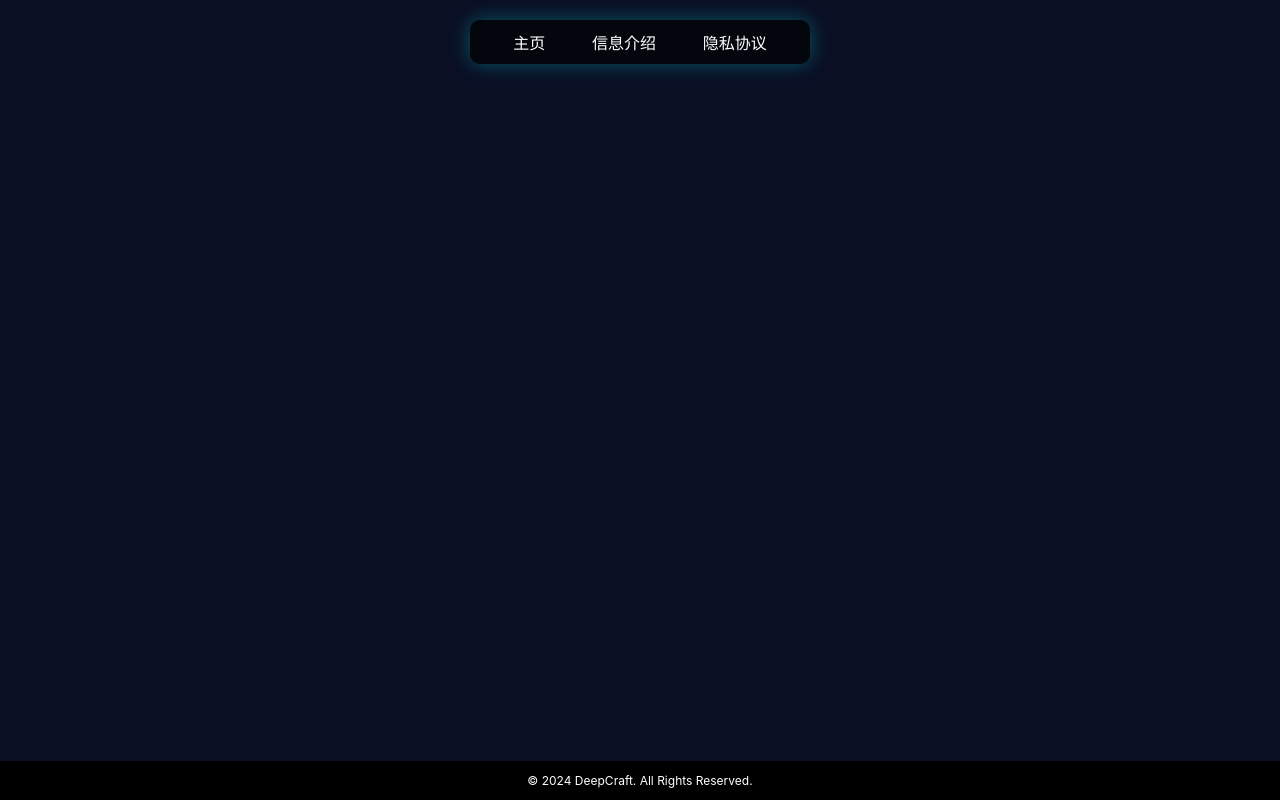
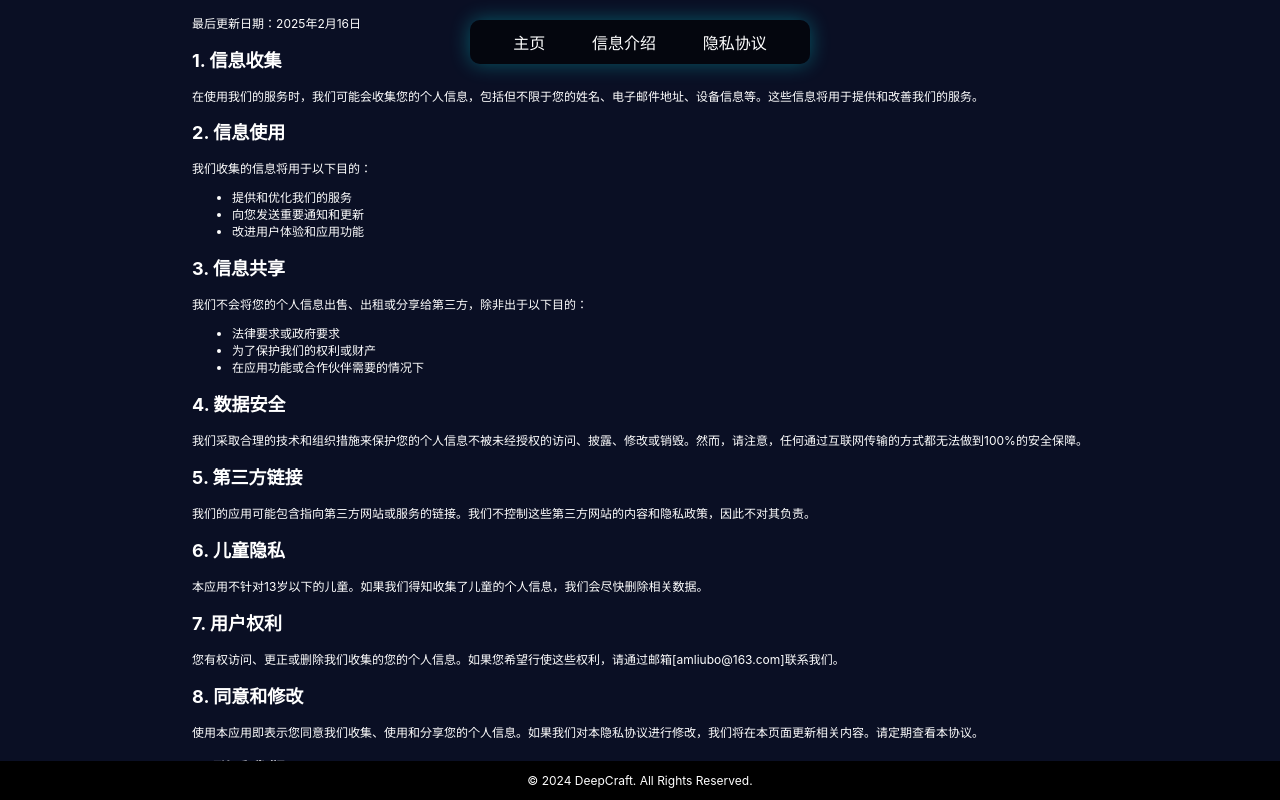
Before and after one commit to amliubo/index, a React (Create React App) app: page /#/privacy in a window 1280 px wide. Built offline with nearby package versions, Linux system fonts and the light colour scheme.

Commit message:
[修改] 资源地址路径

```diff
--- a/package.json
+++ b/package.json
@@ -38,7 +38,7 @@
       "last 1 safari version"
     ]
   },
-  "homepage": "https://amliubo.github.io/index",
+  "homepage": "https://amliubo.github.io",
   "devDependencies": {
     "gh-pages": "^6.2.0"
   }
--- a/src/components/MenuBar.js
+++ b/src/components/MenuBar.js
@@ -5,7 +5,7 @@ import './MenuBar.css';
 const MenuBar = () => {
     return (
         <div className="menu-bar">
-            <Link to="/index" className="menu-item">主页</Link>
+            <Link to="/" className="menu-item">主页</Link>
             <Link to="/about" className="menu-item">信息介绍</Link>
             <Link to="/privacy" className="menu-item">隐私协议</Link>
         </div>
--- a/src/pages/About/AboutInfo.js
+++ b/src/pages/About/AboutInfo.js
@@ -2,7 +2,7 @@ import React from 'react';
 
 const AboutInfo = () => {
     return (
-        <div style={{ color: '#fff', fontSize: '16px', marginTop: '-27%' }}>
+        <div style={{ color: '#fff', padding: '20px', fontSize: '16px', marginTop: '-27%' }}>
             <h2>DeepCraft</h2>
             <p>基于 DeepSeek-V3 智能工具，旨在提升工作效率与创造力。</p>
             <p>融合自然语言处理、帮助你轻松处理文本、数据分析、代码生成等任务。无论你是开发者、内容创作者还是数据分析师，DeepCraft 都能提供强大的 AI 赋能，助力高效创作与决策。</p>
--- a/src/pages/Home/Home.js
+++ b/src/pages/Home/Home.js
@@ -1,18 +1,19 @@
-import React from "react";
-import { BrowserRouter as Router, Route, Routes } from "react-router-dom";
+import React from 'react';
+import { HashRouter as Router, Route, Routes } from 'react-router-dom';
 import "./Home.css";
 import MenuBar from "../../components/MenuBar";
 import Index from "../../components/Index";
 import PrivacyPolicy from "../Privacy/PrivacyPolicy";
 import AboutInfo from "../About/AboutInfo";
 import Copyright from "../../components/Copyright";
+
 function Home() {
     return (
         <Router>
             <div className="home-page">
                 <MenuBar />
                 <Routes>
-                    <Route path="/index" element={<Index />} />
+                    <Route path="/" element={<Index />} />
                     <Route path="/about" element={<AboutInfo />} />
                     <Route path="/privacy" element={<PrivacyPolicy />} />
                 </Routes>
--- a/src/pages/Privacy/PrivacyPolicy.js
+++ b/src/pages/Privacy/PrivacyPolicy.js
@@ -8,28 +8,24 @@ const PrivacyPolicy = () => {
 
             <h2>1. 信息收集</h2>
             <p>
-                在使用我们的应用时，我们可能会收集您的个人信息，包括但不限于您的姓名、电子邮件地址、设备信息、位置信息等。这些信息将用于提供和改善我们的服务。
+                在使用我们的服务时，我们可能会收集您的个人信息，包括但不限于您的姓名、电子邮件地址、设备信息等。这些信息将用于提供和改善我们的服务。
             </p>
 
             <h2>2. 信息使用</h2>
-            <p>
-                我们收集的信息将用于以下目的：
+            <p>我们收集的信息将用于以下目的：</p>
             <ul>
                 <li>提供和优化我们的服务</li>
                 <li>向您发送重要通知和更新</li>
                 <li>改进用户体验和应用功能</li>
             </ul>
-            </p>
 
             <h2>3. 信息共享</h2>
-            <p>
-                我们不会将您的个人信息出售、出租或分享给第三方，除非出于以下目的：
+            <p>我们不会将您的个人信息出售、出租或分享给第三方，除非出于以下目的：</p>
             <ul>
                 <li>法律要求或政府要求</li>
                 <li>为了保护我们的权利或财产</li>
                 <li>在应用功能或合作伙伴需要的情况下</li>
             </ul>
-            </p>
 
             <h2>4. 数据安全</h2>
             <p>
@@ -57,12 +53,10 @@ const PrivacyPolicy = () => {
             </p>
 
             <h2>9. 联系我们</h2>
-            <p>
-                如果您对本隐私协议有任何疑问或需要进一步了解，请通过以下方式与我们联系：
+            <p>如果您对本隐私协议有任何疑问或需要进一步了解，请通过以下方式与我们联系：</p>
             <ul>
                 <li>电子邮件: amliubo@163.com</li>
             </ul>
-            </p>
         </div>
     );
 }
```
Lines whose indentation alone changed are shown as unchanged.
